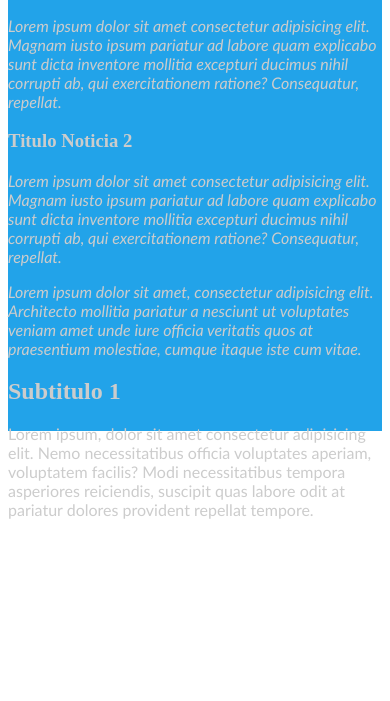
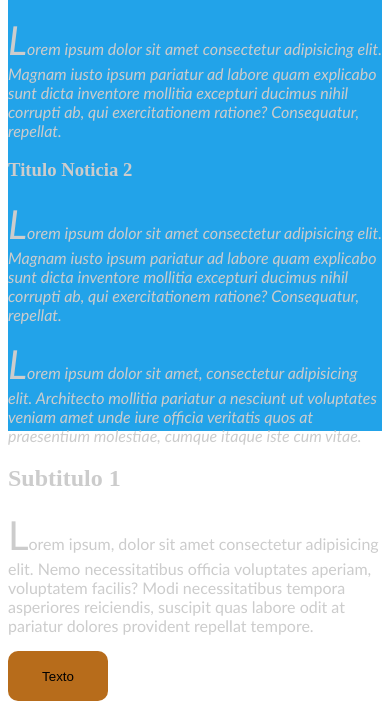
Before and after one commit to 4GeeksAcademy/intro-to-html-css-latam-ft-5, a plain HTML site: page index.html in a window 390 px wide. Shown: the part 421-1122 px from the top of the page. Before the commit the page ends 940 px from the top, so only its background shows below. Drawn offline with Linux system fonts and the light colour scheme.

Commit message:
media querys

```diff
--- a/index.html
+++ b/index.html
@@ -68,6 +68,10 @@
             dolores provident repellat tempore.
         </p>
 
+        <button class="btn">
+            Texto
+        </button>
+
     </section>
 
 
--- a/style.css
+++ b/style.css
@@ -111,3 +111,50 @@ img[src$=".png"]{
 #home > a[class~="link1"]{
 
 }
+
+
+input::placeholder {
+    font-size: 10px;
+    color: red;
+}
+
+.btn {
+    width: 100px;
+    height: 50px;
+    border: 0;
+    border-radius: 10px;
+    background-color: #22a3e9;
+}
+
+.btn:hover {
+    background-color: #0b618f;
+}
+
+p::first-letter {
+    font-size: 40px;
+}
+
+@media screen and (max-width: 980px) {
+    .btn {
+        background-color: #b5b543;
+    }
+}
+
+@media screen and (max-width: 720px) {
+    .btn {
+        background-color: #b76c1b;
+    }
+}
+
+@media print {
+    .btn {
+        display: none;
+    }
+    a {
+        display: none;
+    }
+}
+
+@media screen and (min-width: 720px) and (max-width: 980px) {
+
+}
```
